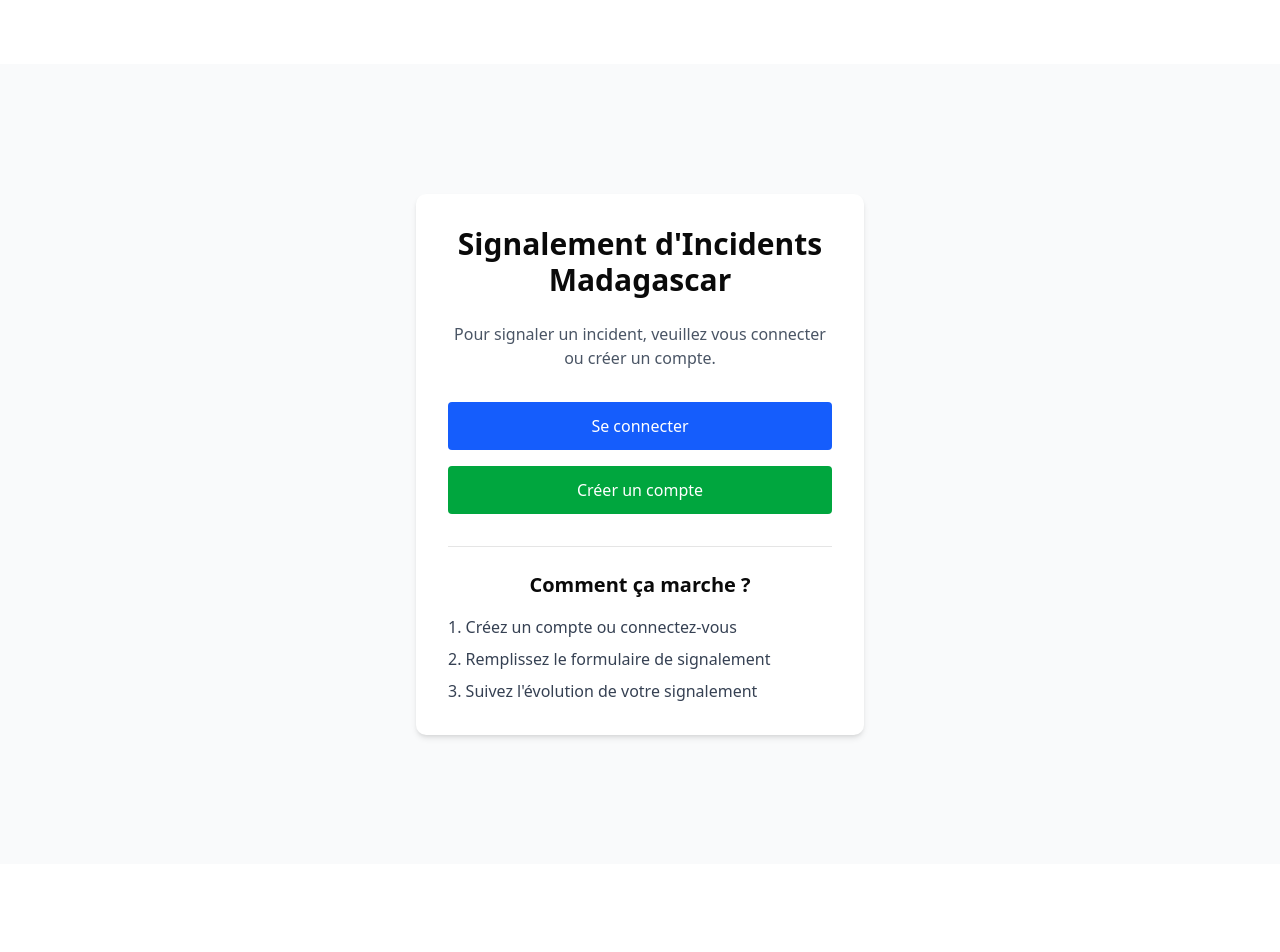
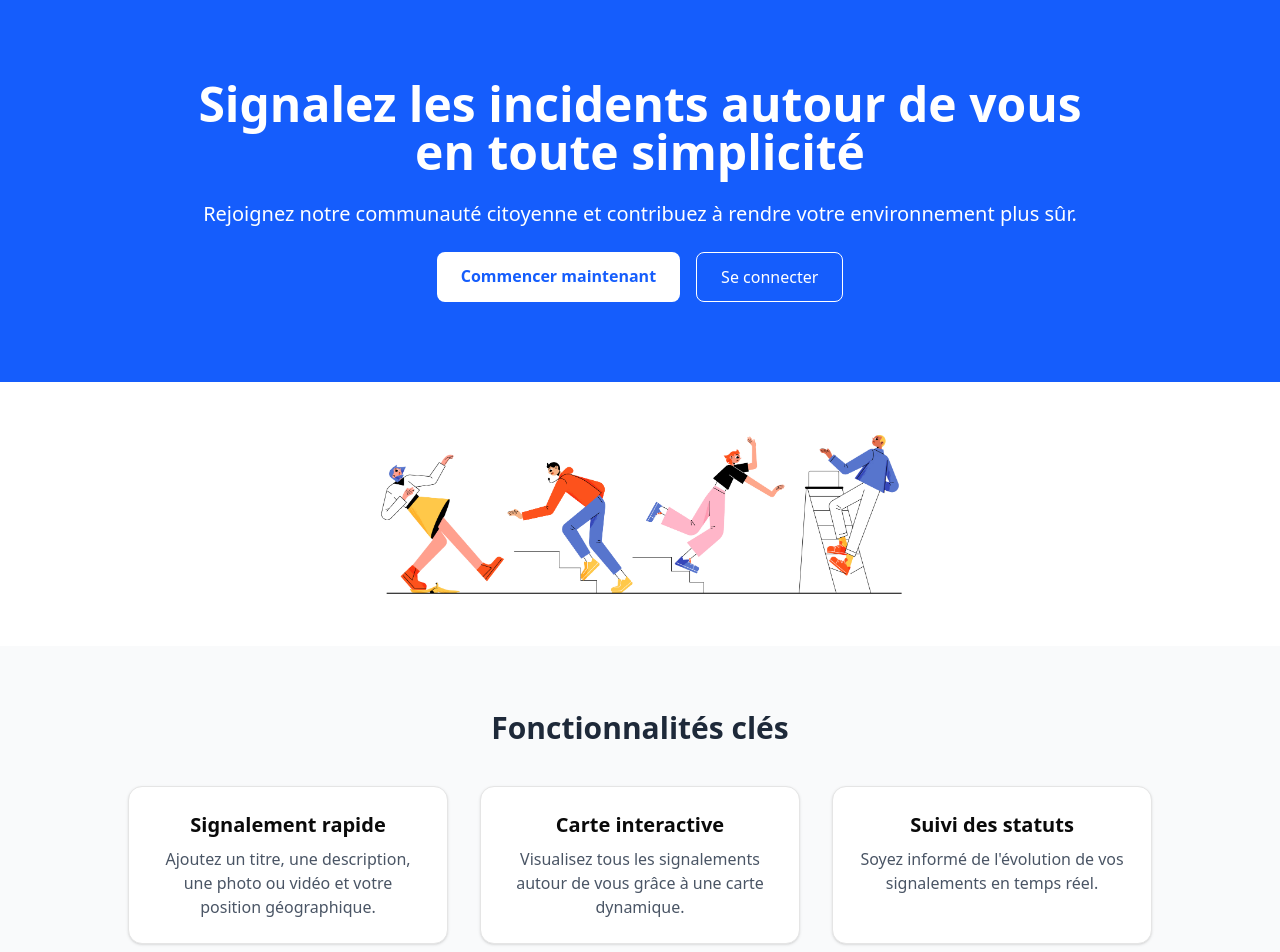
Before and after one commit to Faneva-codeur02/e-signal, a Next.js app: page / in a window 1280 px wide. Shown: the top 952 px of the page. Before the commit the page ends 864 px from the top, so only its background shows below. Built offline with nearby package versions, Linux system fonts and the light colour scheme.

Commit message:
add new design homepage

```diff
--- a/app/layoutWrapper.tsx
+++ b/app/layoutWrapper.tsx
@@ -9,8 +9,10 @@ export default function LayoutWrapper({ children }: { children: ReactNode }) {
     const isLogin = pathname === '/auth/login'
     const isRegister = pathname === '/auth/register'
 
+    const noPadding = isHome || isLogin || isRegister
+
     return (
-        <main className={isHome && isLogin && isRegister ? '' : 'pt-16'}>
+        <main className={noPadding ? '' : 'pt-16'}>
             {children}
         </main>
     )
--- a/app/page.tsx
+++ b/app/page.tsx
@@ -1,40 +1,93 @@
+'use client'
+
 import Link from 'next/link'
+import { motion } from 'framer-motion'
 
-export default function HomePage() {
+export default function LandingPage() {
   return (
-    <div className="min-h-screen flex flex-col items-center justify-center bg-gray-50 p-4">
-      <div className="bg-white p-8 rounded-lg shadow-md w-full max-w-md text-center">
-        <h1 className="text-3xl font-bold mb-6">Signalement d'Incidents Madagascar</h1>
-
-        <p className="mb-8 text-gray-600">
-          Pour signaler un incident, veuillez vous connecter ou créer un compte.
-        </p>
-
-        <div className="space-y-4">
-          <Link
-            href="/auth/login"
-            className="block w-full bg-blue-600 text-white py-3 px-4 rounded hover:bg-blue-700 text-center"
+    <div className="min-h-screen flex flex-col">
+      {/* Section principale */}
+      <section className="bg-blue-600 text-white py-20 px-6 text-center">
+        <div className="max-w-4xl mx-auto space-y-6">
+          <motion.h1
+            initial={{ opacity: 0, y: -20 }}
+            animate={{ opacity: 1, y: 0 }}
+            transition={{ duration: 0.6 }}
+            className="text-4xl md:text-5xl font-bold"
           >
+            Signalez les incidents autour de vous en toute simplicité
+          </motion.h1>
+          <motion.p
+            initial={{ opacity: 0 }}
+            animate={{ opacity: 1 }}
+            transition={{ delay: 0.3 }}
+            className="text-lg md:text-xl"
+          >
+            Rejoignez notre communauté citoyenne et contribuez à rendre votre environnement plus sûr.
+          </motion.p>
+          <motion.div
+            initial={{ opacity: 0 }}
+            animate={{ opacity: 1 }}
+            transition={{ delay: 0.6 }}
+            className="flex flex-col sm:flex-row gap-4 justify-center"
+          >
+            <Link href="/auth/register" className="bg-white text-blue-600 px-6 py-3 rounded-md font-semibold hover:bg-gray-100 transition">
+              Commencer maintenant
+            </Link>
+            <Link href="/auth/login" className="border border-white px-6 py-3 rounded-md hover:bg-white hover:text-blue-600 transition">
               Se connecter
             </Link>
+          </motion.div>
+        </div>
+      </section>
 
+      {/* Illustration en dessous du CTA */}
+      <section className="py-10 bg-white text-center">
+        <img
+          src="/illustration-landing.jpg"
+          alt="Illustration"
+          className="max-w-xl mx-auto"
+        />
+      </section>
+
+      {/* Fonctionnalités */}
+      <section className="py-16 bg-gray-50 px-6 text-center">
+        <div className="max-w-5xl mx-auto space-y-10">
+          <h2 className="text-3xl font-bold text-gray-800">Fonctionnalités clés</h2>
+          <div className="grid md:grid-cols-3 gap-8">
+            <div className="bg-white p-6 rounded-xl shadow-sm border">
+              <h3 className="text-xl font-semibold mb-2">Signalement rapide</h3>
+              <p className="text-gray-600">Ajoutez un titre, une description, une photo ou vidéo et votre position géographique.</p>
+            </div>
+            <div className="bg-white p-6 rounded-xl shadow-sm border">
+              <h3 className="text-xl font-semibold mb-2">Carte interactive</h3>
+              <p className="text-gray-600">Visualisez tous les signalements autour de vous grâce à une carte dynamique.</p>
+            </div>
+            <div className="bg-white p-6 rounded-xl shadow-sm border">
+              <h3 className="text-xl font-semibold mb-2">Suivi des statuts</h3>
+              <p className="text-gray-600">Soyez informé de l'évolution de vos signalements en temps réel.</p>
+            </div>
+          </div>
+        </div>
+      </section>
+
+      {/* Appel à l'action */}
+      <section className="py-20 px-6 bg-blue-600 text-white text-center">
+        <h2 className="text-3xl font-bold mb-4">Agissez maintenant</h2>
+        <p className="text-lg mb-6">Aidez à améliorer votre ville en signalant les problèmes dès aujourd'hui.</p>
         <Link
           href="/auth/register"
-            className="block w-full bg-green-600 text-white py-3 px-4 rounded hover:bg-green-700 text-center"
+          className="bg-white text-blue-600 font-semibold px-6 py-3 rounded-lg hover:bg-gray-100 transition"
         >
           Créer un compte
         </Link>
-        </div>
+      </section>
 
-        <div className="mt-8 border-t pt-6">
-          <h2 className="text-xl font-semibold mb-4">Comment ça marche ?</h2>
-          <ol className="list-decimal list-inside space-y-2 text-left text-gray-700">
-            <li>Créez un compte ou connectez-vous</li>
-            <li>Remplissez le formulaire de signalement</li>
-            <li>Suivez l'évolution de votre signalement</li>
-          </ol>
-        </div>
-      </div>
+
+      {/* Footer */}
+      <footer className="bg-gray-100 text-center text-sm py-6 mt-auto">
+        <p className="text-gray-500">© {new Date().getFullYear()} E-signal. Tous droits réservés.</p>
+      </footer>
     </div>
   )
 }
```
Also changed, not shown: public/illustration-landing.jpg (added). Lines whose indentation alone changed are shown as unchanged.
